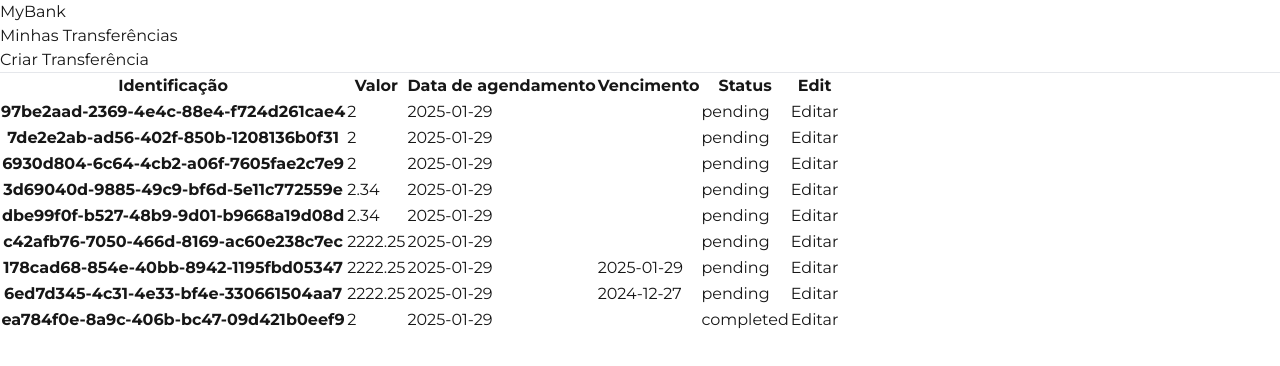
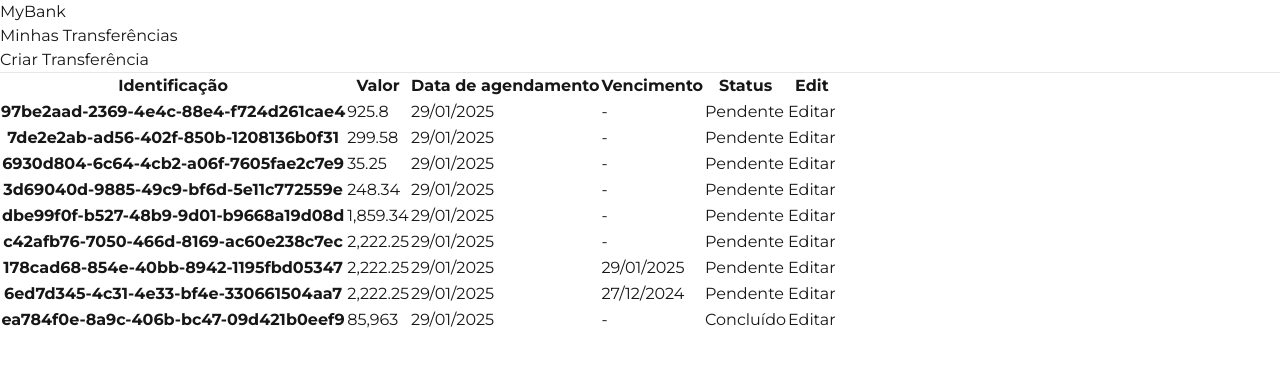
Before and after one commit to Marc-bd/bank-transfer-fullstack, a Next.js app in the folder frontend/: page / in a window 1280 px wide. Shown: the top 366 px of the page. Built offline with nearby package versions, Linux system fonts and the light colour scheme.

Commit message:
feat(main): implement styles fuction in table

```diff
--- a/frontend/src/app/globals.css
+++ b/frontend/src/app/globals.css
@@ -5,6 +5,9 @@
 :root {
   --background: #ffffff;
   --foreground: #171717;
+
+
+
 }
 
 
@@ -12,4 +15,25 @@
 body {
   color: var(--foreground);
   background: var(--background);
+
+
+
+  ::-webkit-scrollbar {
+    width: 5px;
+  }
+
+
+  ::-webkit-scrollbar-track {
+    background: #f1f1f1;
+  }
+
+
+  ::-webkit-scrollbar-thumb {
+    background: #0369a1;
+  }
+
+
+  ::-webkit-scrollbar-thumb:hover {
+    background: #555;
+  }
 }
--- a/frontend/src/app/page.tsx
+++ b/frontend/src/app/page.tsx
@@ -20,35 +20,35 @@ export default function Home() {
 const transfers = [
   {
     "externalId": "97be2aad-2369-4e4c-88e4-f724d261cae4",
-    "amount": 2,
+    "amount": 925.80,
     "expectedOn": "2025-01-29",
     "dueDate": null,
     "status": "pending"
   },
   {
     "externalId": "7de2e2ab-ad56-402f-850b-1208136b0f31",
-    "amount": 2,
+    "amount": 299.58,
     "expectedOn": "2025-01-29",
     "dueDate": null,
     "status": "pending"
   },
   {
     "externalId": "6930d804-6c64-4cb2-a06f-7605fae2c7e9",
-    "amount": 2,
+    "amount": 35.25,
     "expectedOn": "2025-01-29",
     "dueDate": null,
     "status": "pending"
   },
   {
     "externalId": "3d69040d-9885-49c9-bf6d-5e11c772559e",
-    "amount": 2.34,
+    "amount": 248.34,
     "expectedOn": "2025-01-29",
     "dueDate": null,
     "status": "pending"
   },
   {
     "externalId": "dbe99f0f-b527-48b9-9d01-b9668a19d08d",
-    "amount": 2.34,
+    "amount": 1859.34,
     "expectedOn": "2025-01-29",
     "dueDate": null,
     "status": "pending"
@@ -76,7 +76,7 @@ const transfers = [
   },
   {
     "externalId": "ea784f0e-8a9c-406b-bc47-09d421b0eef9",
-    "amount": 2,
+    "amount": 85963,
     "expectedOn": "2025-01-29",
     "dueDate": null,
     "status": "completed"
--- a/frontend/src/components/TransferTable/index.tsx
+++ b/frontend/src/components/TransferTable/index.tsx
@@ -13,18 +13,51 @@ type TableProps = {
     transfers: TransferData[];
 };
 
-function TransferTable({ transfers }: TableProps) {
+function TransferTable({transfers}: TableProps) {
+
+    function getStatusStyle(status: string): string {
+        switch (status) {
+            case "canceled":
+                return "text-red-500";
+            case "pending":
+                return "text-orange-500";
+            case "completed":
+                return "text-green-500";
+            default:
+                return "text-sky-900";
+        }
+    }
+
+    function formatDate(date: string): string {
+        const [year, month, day] = date.split("-");
+       return `${day}/${month}/${year}`;
+    }
+
+    function formatStatus(status: string): string {
+        switch (status) {
+            case "canceled":
+                return "Cancelado";
+            case "completed":
+                return "Concluído";
+            default:
+                return "Pendente";
+        }
+    }
+
+
+
     return (
+
         <div className="relative overflow-x-auto shadow-md sm:rounded-lg bg-sky-700 max-h-[35rem]">
             <div className="flex flex-row justify-between items-center p-3">
                 <h4 className="text-lg font-semibold text-left text-white">
                     Minhas Transferências
                 </h4>
                 <div>
-                    <CustomButton title="Criar Transferência" />
+                    <CustomButton title="Criar Transferência"/>
                 </div>
             </div>
-            <hr className="border-b-2 border-sky-700 w-full bg-sky-700 my-1" />
+            <hr className="border-b-2 border-sky-700 w-full bg-sky-700 my-1"/>
             <div className="relative max-h-[30rem] overflow-y-auto">
                 <table className="w-full text-sm text-left text-gray-500">
                     <thead className="bg-gray-200 sticky top-0 z-10">
@@ -40,7 +73,7 @@ function TransferTable({ transfers }: TableProps) {
                             Valor
                         </th>
                         <th scope="col"
-                            className="px-6 py-3 text-sky-900"
+                            className="px-6 py-3 text-sky-900 text-center"
                         >
                             Data de agendamento
                         </th>
@@ -74,14 +107,14 @@ function TransferTable({ transfers }: TableProps) {
                                 >
                                     {transfer.externalId}
                                 </th>
-                                <td className="px-6 py-4 text-center">{transfer.amount}</td>
-                                <td className="px-6 py-4  text-center">{transfer.expectedOn}</td>
-                                <td className="px-6 py-4  text-center">{transfer.dueDate}</td>
-                                <td className="px-6 py-4  text-center">{transfer.status}</td>
+                                <td className="px-6 py-4 text-center">{transfer.amount.toLocaleString()}</td>
+                                <td className="px-6 py-4  text-center">{formatDate(transfer.expectedOn)}</td>
+                                <td className="px-6 py-4  text-center">{transfer.dueDate ? formatDate(transfer.dueDate) : '-'}</td>
+                                <td className={`px-6 py-4 font-semibold text-center ${getStatusStyle(transfer.status)}`}>{formatStatus(transfer.status)}</td>
                                 <td className="px-6 py-4  text-center">
                                     <a
                                         href="#"
-                                        className="font-medium text-blue-600 hover:underline"
+                                        className="font-semibold text-blue-600 hover:underline"
                                     >
                                         Editar
                                     </a>
```
